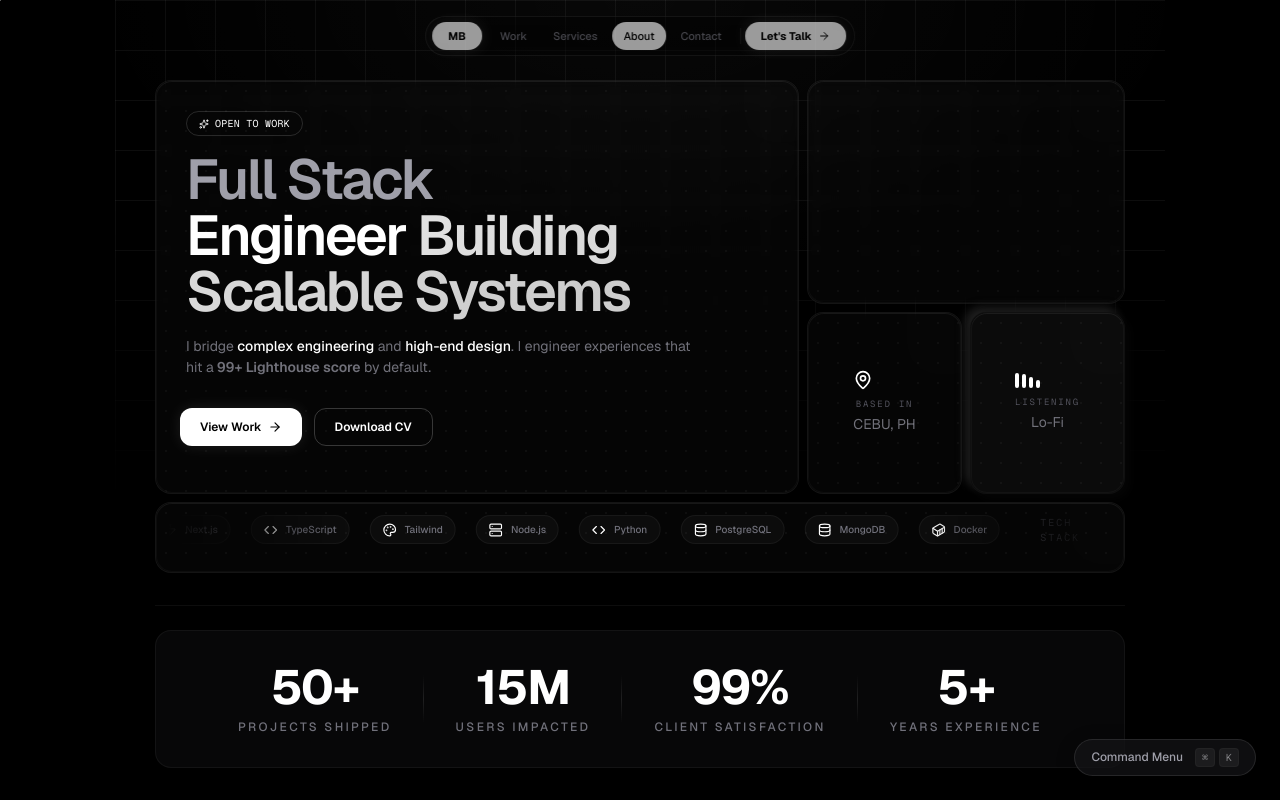
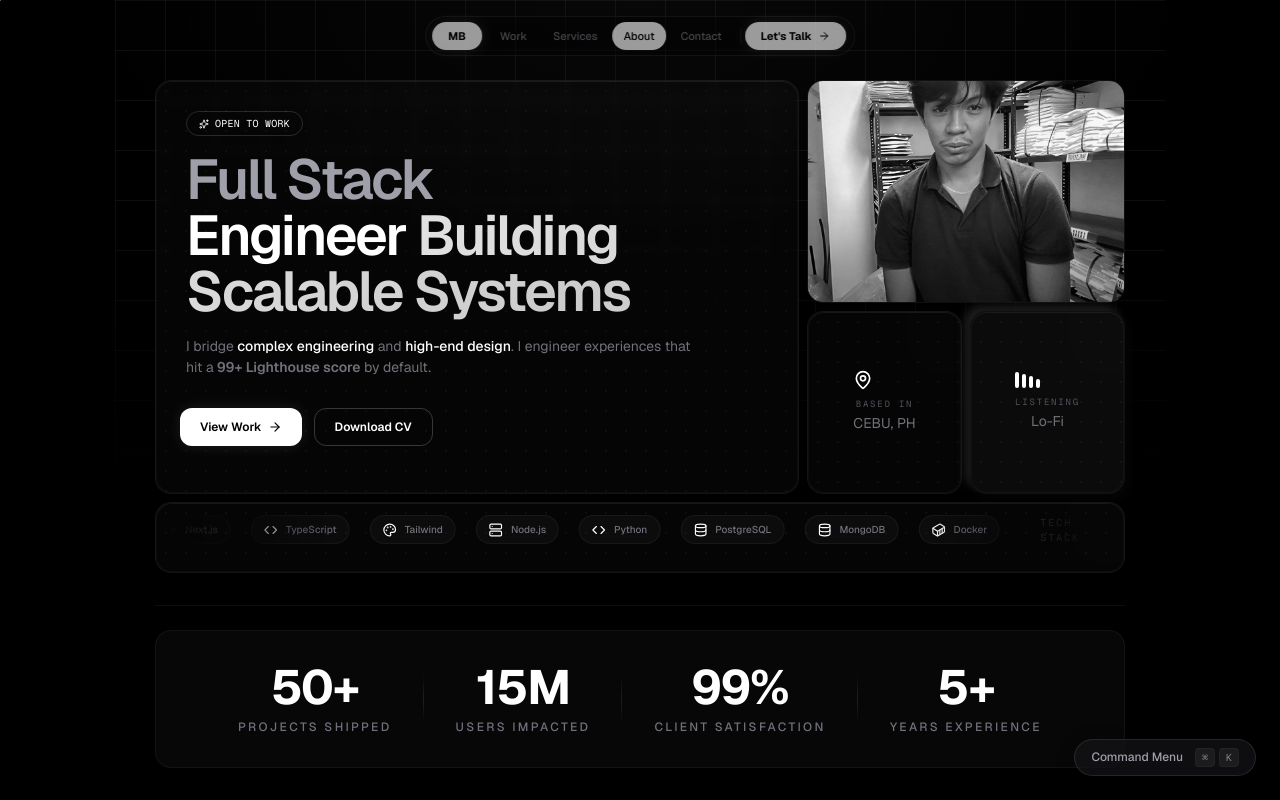
Before and after one commit to l9rins/l9rins-portfolio, a Next.js app: page / in a window 1280 px wide. Shown: the top 800 px of the page. Built offline with nearby package versions, Linux system fonts and the light colour scheme.

Commit message:
fix: remove SpotlightCard wrapper from profile photo - was hiding image with dark bg

```diff
--- a/app/page.tsx
+++ b/app/page.tsx
@@ -137,8 +137,7 @@ export default function Home() {
           </SpotlightCard>
 
           {/* PROFILE PHOTO */}
-          <SpotlightCard delay={1.0} className="md:col-span-4 h-full min-h-[180px] flex items-center justify-center group overflow-hidden p-0">
-            <div className="relative w-full h-full min-h-[180px] overflow-hidden rounded-xl">
+          <div className="md:col-span-4 h-full min-h-[180px] relative rounded-xl overflow-hidden border border-white/[0.06] group">
             <Image
               src="/profile.png"
               alt="Mark Lorenz Barangan"
@@ -147,9 +146,8 @@ export default function Home() {
               className="object-cover grayscale group-hover:grayscale-0 transition-all duration-500 group-hover:scale-105"
               priority
             />
-              <div className="absolute inset-0 bg-gradient-to-t from-black/40 to-transparent pointer-events-none" />
+            <div className="absolute inset-0 bg-gradient-to-t from-black/40 via-transparent to-transparent pointer-events-none" />
           </div>
-          </SpotlightCard>
 
           {/* MAP CARD */}
           <SpotlightCard delay={1.2} className="md:col-span-2 h-full min-h-[140px] flex flex-col items-center justify-center hover-glow-subtle cursor-default">
```
Lines whose indentation alone changed are shown as unchanged.
